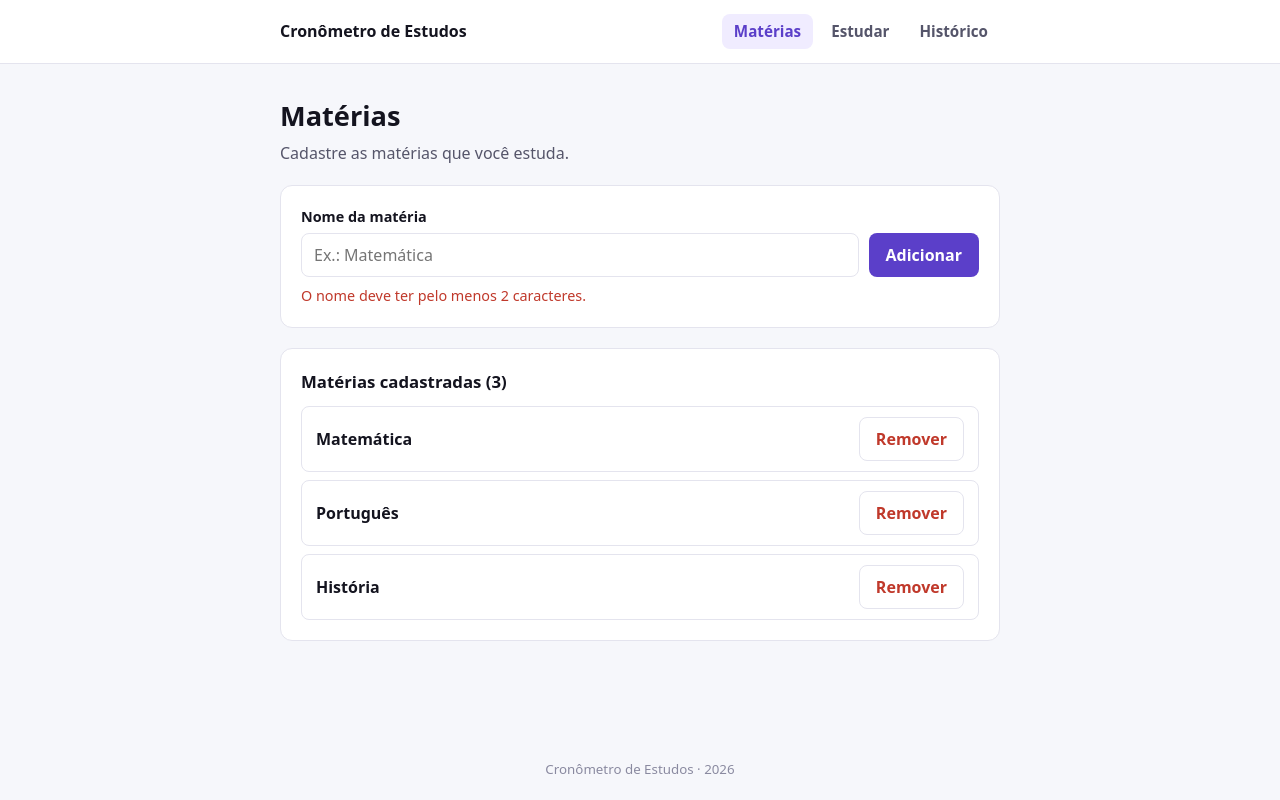
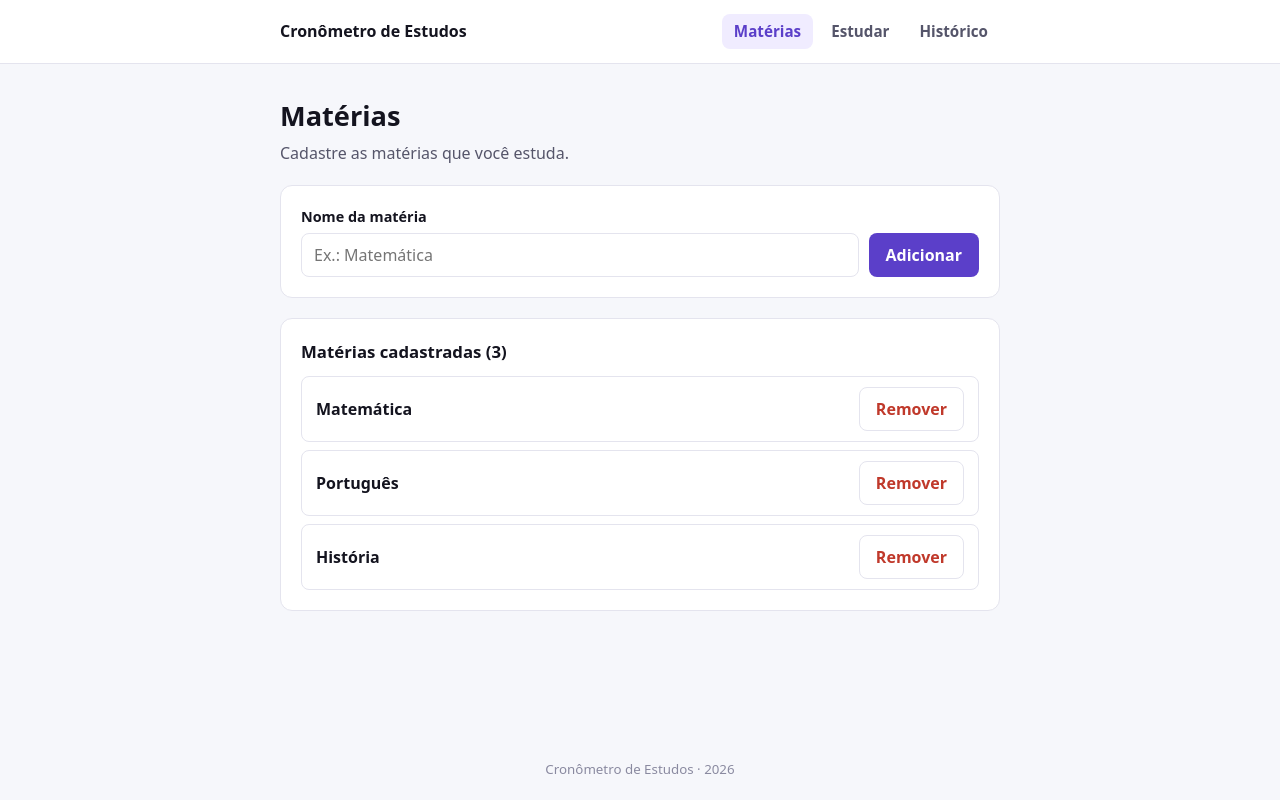
Before and after one commit to AmosSantos02/pomodoro-school-subject, a React (Vite) app: page /materias in a window 1280 px wide. Built offline with nearby package versions, Linux system fonts and the light colour scheme.

Commit message:
feat(passo 5): Renderização condicional em EstadoVazio, MateriaForm, listas e Cronometro; GUIA do passo 5 mais claro

```diff
--- a/src/components/Cronometro.jsx
+++ b/src/components/Cronometro.jsx
@@ -17,15 +17,17 @@ function Cronometro({ segundos, rodando, podeFinalizar, onIniciar, onPausar, onF
         00:12:34
       </div>
       <div className="cronometro__acoes">
-        {/* TODO [passo 5 do GUIA] mostrar "Iniciar" ou "Pausar" conforme rodando (só um dos dois aparece) */}
         {/* TODO [passo 9 do GUIA] ligar os onClick e desabilitar o que não faz sentido (disabled) */}
-        <button type="button" className="btn btn--primary">
-          Iniciar
-        </button>
-        <button type="button" className="btn btn--secondary">
-          Pausar
-        </button>
-        <button type="button" className="btn btn--ghost-danger">
+        {rodando ? (
+          <button type="button" className="btn btn--secondary">
+            Pausar
+          </button>
+        ) : (
+          <button type="button" className="btn btn--primary">
+            Iniciar
+          </button>
+        )}
+        <button type="button" className="btn btn--ghost-danger" disabled={!podeFinalizar}>
           Finalizar
         </button>
       </div>
--- a/src/components/EstadoVazio.jsx
+++ b/src/components/EstadoVazio.jsx
@@ -1,6 +1,5 @@
 /**
  * Mensagem exibida quando uma lista não tem itens.
- * Ainda não é usada em nenhuma página: renderize-a no passo 5.
  *
  * Props:
  * @param {string} titulo - ex.: "Nenhuma sessão ainda"
@@ -9,9 +8,8 @@
 function EstadoVazio({ titulo, mensagem }) {
   return (
     <div className="estado-vazio">
-      {/* TODO [passo 5 do GUIA] trocar os textos fixos pelas props titulo e mensagem */}
-      <p className="estado-vazio__titulo">Nada por aqui ainda</p>
-      <p className="estado-vazio__texto">Quando houver itens, eles aparecem nesta área.</p>
+      <p className="estado-vazio__titulo">{titulo}</p>
+      <p className="estado-vazio__texto">{mensagem}</p>
     </div>
   )
 }
--- a/src/components/MateriaForm.jsx
+++ b/src/components/MateriaForm.jsx
@@ -19,10 +19,11 @@ function MateriaForm({ valor, erro, onChange, onSubmit }) {
           Adicionar
         </button>
       </div>
-      {/* TODO [passo 5 do GUIA] mostrar esta mensagem só quando existir erro; usar o texto da prop erro */}
-      <p className="form-error" role="alert">
-        O nome deve ter pelo menos 2 caracteres.
-      </p>
+      {erro && (
+        <p className="form-error" role="alert">
+          {erro}
+        </p>
+      )}
     </form>
   )
 }
--- a/src/components/MateriaList.jsx
+++ b/src/components/MateriaList.jsx
@@ -1,3 +1,4 @@
+import EstadoVazio from './EstadoVazio'
 import MateriaItem from './MateriaItem'
 
 /**
@@ -10,15 +11,16 @@ import MateriaItem from './MateriaItem'
 function MateriaList({ materias, onRemover }) {
   return (
     <section className="card">
-      {/* TODO [passo 4 do GUIA] mostrar a quantidade real de matérias no lugar do 3 */}
       <h2 className="card__title">Matérias cadastradas ({materias.length})</h2>
-      {/* TODO [passo 5 do GUIA] quando não houver matérias, mostrar <EstadoVazio /> no lugar da lista */}
-      <ul className="materia-list">
-        {/* TODO [passo 4 do GUIA] trocar os 3 itens fixos por um map() sobre materias, com key */}
-        {materias.map(materia => (
-          <MateriaItem key={materia.id} materia={materia} />
-        ))}
-      </ul>
+      {materias.length === 0 ? (
+        <EstadoVazio titulo="Nenhuma matéria ainda" mensagem="Cadastre sua primeira matéria acima." />
+      ) : (
+        <ul className="materia-list">
+          {materias.map(materia => (
+            <MateriaItem key={materia.id} materia={materia} />
+          ))}
+        </ul>
+      )}
     </section>
   )
 }
--- a/src/components/SeletorMateria.jsx
+++ b/src/components/SeletorMateria.jsx
@@ -16,7 +16,6 @@ function SeletorMateria({ materias, valor, onChange, desabilitado }) {
         <option value="" disabled>
           Escolha uma matéria
         </option>
-        {/* TODO [passo 4 do GUIA] trocar as 3 options fixas por um map() sobre materias, com key */}
         {materias.map(materia => (
           <option key={materia.id} value={materia.id}>
             {materia.nome}
--- a/src/components/SessaoList.jsx
+++ b/src/components/SessaoList.jsx
@@ -1,4 +1,5 @@
 import SessaoItem from './SessaoItem'
+import EstadoVazio from './EstadoVazio'
 
 /**
  * Tabela com as sessões salvas.
@@ -11,8 +12,10 @@ function SessaoList({ sessoes, materias }) {
   return (
     <section className="card">
       <h2 className="card__title">Sessões</h2>
-      {/* TODO [passo 5 do GUIA] quando não houver sessões, mostrar <EstadoVazio /> no lugar da tabela */}
       <div className="tabela-wrapper">
+        {sessoes.length === 0 ? (
+          <EstadoVazio titulo="Nenhuma sessão ainda" mensagem="Finalize um estudo para ele aparecer aqui." />
+        ) : (
           <table className="tabela">
             <thead>
               <tr>
@@ -28,6 +31,7 @@ function SessaoList({ sessoes, materias }) {
               ))}
             </tbody>
           </table>
+        )}
       </div>
     </section>
   )
--- a/src/pages/MateriasPage.jsx
+++ b/src/pages/MateriasPage.jsx
@@ -10,9 +10,7 @@ function MateriasPage() {
 
   return (
     <>
-      {/* TODO [passo 2 do GUIA] este cabeçalho se repete nas 3 páginas: extraia para um componente PageHeader com props titulo e descricao */}
       <PageHeader titulo='Matérias' descricao='Cadastre as matérias que você estuda.' />
-
 
       {/* TODO [passo 3 do GUIA] passar as props (valor, erro, onChange, onSubmit) para o formulário */}
       <MateriaForm />
```
Also changed, not shown: 1 other file (tests, documents, lock files or other folders). Lines whose indentation alone changed are shown as unchanged.
